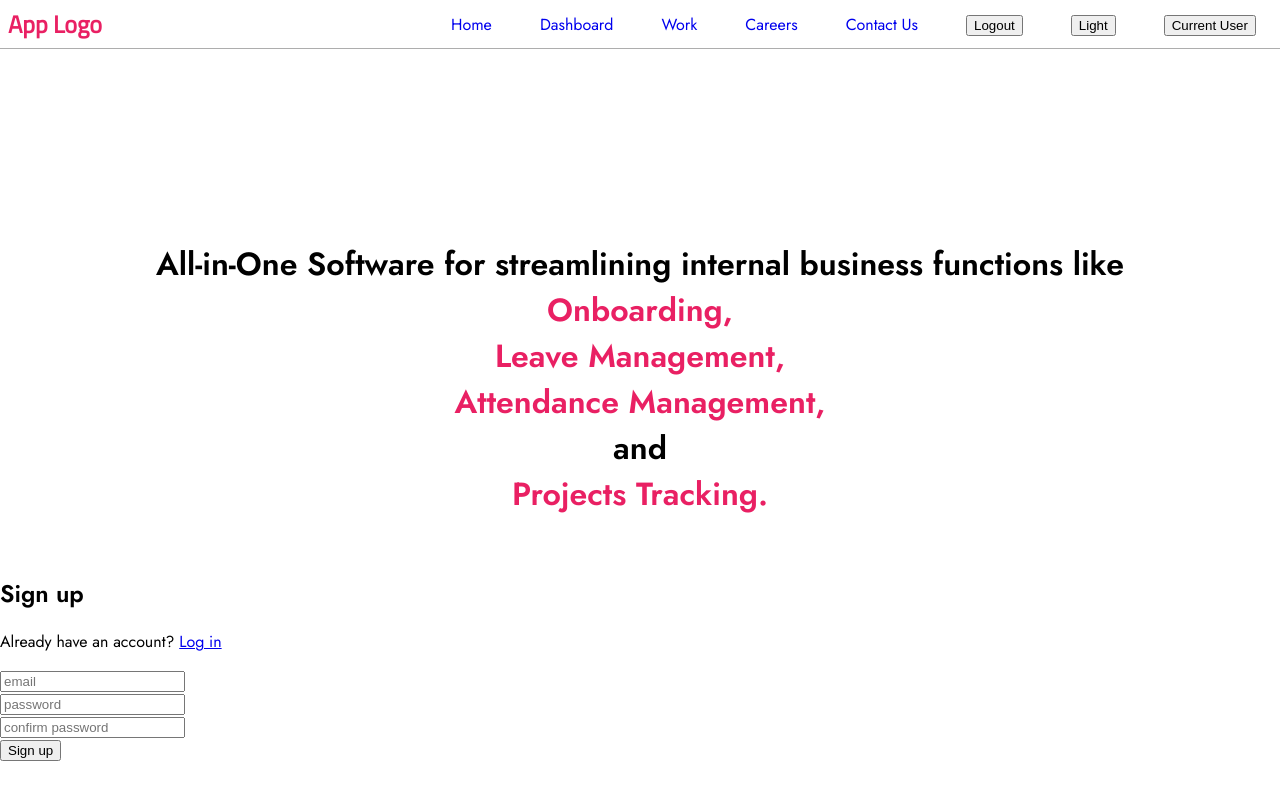
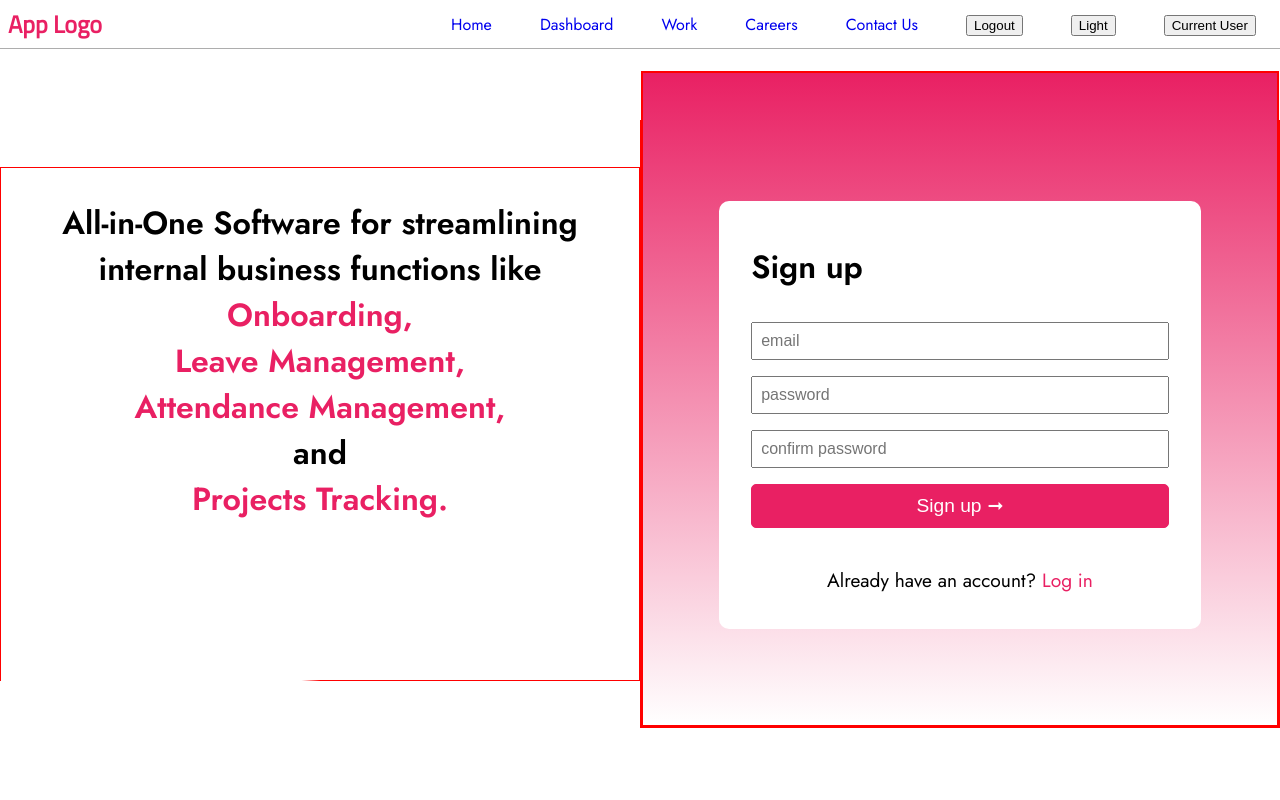
Before and after one commit to KumarAmitt/hrms-frontend, a Vue app: page /signup in a window 1280 px wide. Built offline with nearby package versions, Linux system fonts and the light colour scheme.

Commit message:
Add styling to home page

```diff
--- a/src/components/utility/AppButton.vue
+++ b/src/components/utility/AppButton.vue
@@ -1,12 +1,13 @@
 <script setup>
-
+const props = defineProps({
+  type: {type: String, default: 'text-button'}
+})
 </script>
 
 <template>
-<button>
+<button :class="type">
   <slot name="leading-icon"></slot>
   <slot></slot>
-  <slot name="trailing-icon"></slot>
 </button>
 </template>
 
@@ -15,14 +16,27 @@ button {
   background-color: var(--color-accent);
   color: var(--color-white);
   padding: 0.5em 1em;
-  border: none;
   border-radius: 5px;
   font-size: 1.2rem;
-  transition: all;
+  border: 1px solid var(--color-accent);
+  transition: all 0.3s ease-out;
 }
 
 button:hover {
+  background-color: transparent;
+  color: var(--color-accent);
+  font-weight: 300;
+}
 
+.arrow-button::after {
+  content: "\0279E";
+  padding-left: 6px;
+  display: inline-block;
+  transition: transform 0.3s ease-out;
+}
+
+.arrow-button:hover::after {
+  transform: translateX(6px);
 }
 
 </style>
--- /dev/null
+++ b/src/components/utility/AppNotification.vue
@@ -0,0 +1,53 @@
+<script setup>
+  const props = defineProps({
+    type: {type: String, default: 'notice'}
+  })
+
+  const emit = defineEmits(['confirmError'])
+
+</script>
+
+<template>
+  <dialog :class="type" open>
+    <div class="content">
+      <slot name="message">
+        <div>Something went wrong.</div>
+      </slot>
+    </div>
+    <button @click="$emit('confirmError')">
+      <font-awesome-icon :icon="['fas', 'xmark']" />
+    </button>
+  </dialog>
+</template>
+
+<style scoped>
+dialog {
+  position: fixed;
+  top: 4em;
+  right: 10px;
+  left: 20%;
+  margin: unset;
+  inset-inline-start: unset;
+  display: flex;
+  justify-content: space-between;
+  align-items: flex-start;
+  //border-radius: 10px;
+}
+
+button {
+  //border: 1px solid red;
+  border: none;
+  background-color: transparent;
+  font-size: 1.5rem;
+  color: red;
+
+}
+
+.notice {
+  border-left: 6px solid green;
+}
+
+.alert {
+  border-left: 6px solid red;
+}
+</style>
--- /dev/null
+++ b/src/components/utility/LoadingSpinner.vue
@@ -0,0 +1,61 @@
+<script setup>
+
+</script>
+
+<template>
+  <div class="loader-wrapper">
+    <div class="loader spinner"></div>
+  </div>
+</template>
+
+<style scoped>
+
+.loader-wrapper {
+  position: fixed;
+  top: 0;
+  bottom: 0;
+  left: 0;
+  right: 0;
+  background: linear-gradient(rgba(0, 0, 0, 0.7), rgba(0, 0, 0, 0.7));
+  display: flex;
+  justify-content: center;
+  align-items: center;
+  z-index: 200;
+}
+
+.loader {
+  width: 60px;
+  aspect-ratio: 1;
+  display: grid;
+  grid: 50%/50%;
+  color: var(--color-accent);
+  --_g: no-repeat linear-gradient(currentColor 0 0);
+  background: var(--_g),var(--_g),var(--_g);
+  background-size: 50.1% 50.1%;
+  animation:
+      l6-0   1.5s infinite steps(1) alternate,
+      l6-0-0 3s   infinite steps(1);
+}
+.loader::before {
+  content: "";
+  background: currentColor;
+  transform: perspective(150px) rotateY(0deg) rotateX(0deg);
+  transform-origin: bottom right;
+  animation: l6-1 1.5s infinite linear alternate;
+}
+@keyframes l6-0 {
+  0%  {background-position: 0    100%,100% 100%,100% 0}
+  33% {background-position: 100% 100%,100% 100%,100% 0}
+  66% {background-position: 100% 0   ,100% 0   ,100% 0}
+}
+@keyframes l6-0-0 {
+  0%  {transform: scaleX(1)  rotate(0deg)}
+  50% {transform: scaleX(-1) rotate(-90deg)}
+}
+@keyframes l6-1 {
+  16.5%{transform:perspective(150px) rotateX(-90deg)  rotateY(0deg)    rotateX(0deg);filter:grayscale(0.8)}
+  33%  {transform:perspective(150px) rotateX(-180deg) rotateY(0deg)    rotateX(0deg)}
+  66%  {transform:perspective(150px) rotateX(-180deg) rotateY(-180deg) rotateX(0deg)}
+  100% {transform:perspective(150px) rotateX(-180deg) rotateY(-180deg) rotateX(-180deg);filter:grayscale(0.8)}
+}
+</style>
--- a/src/lib/fontawesome/index.js
+++ b/src/lib/fontawesome/index.js
@@ -8,9 +8,11 @@ import {
 // Solid
 import {
   faArrowRight,
+  faXmark,
 } from '@fortawesome/free-solid-svg-icons';
 
 library.add(
   faUser,
   faArrowRight,
+  faXmark
 )
--- a/src/views/HomeView.vue
+++ b/src/views/HomeView.vue
@@ -26,7 +26,7 @@ const goToLoginPage = () => {
     </section>
     <section class="section__dynamic">
       <div class="start-btn" v-if="route.name === 'home'">
-        <AppButton @click="goToLoginPage">Get Started</AppButton>
+        <AppButton @click="goToLoginPage" type="arrow-button">Get Started</AppButton>
       </div>
       <router-view  />
     </section>
@@ -40,12 +40,22 @@ main {
 }
 
 .section__static {
-  //border: 1px solid red;
+  //border: 2px solid blue;
+  position: relative;
+  padding-bottom: 100px;
 }
 
-.section__dynamic {
-  //border: 1px solid green;
+.section__static::before {
+  content: '';
+  height: 100px;
+  background-color: var(--color-background);
+  position: absolute;
+  bottom: 0;
+  left: 0;
+  right: 0;
+  transform: skewY(-3deg);
 }
+
 
 .intro-text {
   //border: 1px solid red;
@@ -67,38 +77,32 @@ main {
   text-align: center;
 }
 
-/*
-.home-page {
+@media (min-width: 768px) {
+  main {
+    //margin: auto 4em;
+  }
+}
+
+@media (min-width: 992px) {
+  main {
+    //background-color: yellow;
     display: flex;
-  flex-direction: column;
-  justify-content: space-between;
     align-items: center;
-  height: calc(100vh - 3em);
+    margin: 0;
+    height: calc(100vh - 3.1em);
+  }
+
+  section {
+    flex: 1;
+    border: 1px solid red;
   }
 
   .intro-text {
-  font-size: 1.8rem;
-  margin-top: 4em;
-  border: 1px solid var(--color-divider-dark-2);
-  padding: 1em;
-  border-radius: 1em;
-}
-
-.app-intro span {
-  font-size: 2.2rem;
-  color: var(--color-accent);
+    margin-top: 0;
   }
 
   .start-btn {
-  font-size: 1.2rem;
-  background-color: var(--color-accent);
-  color: var(--color-text-dark-1);
-  padding: 0.5em 1em;
-  border-radius: 28px;
-  border: none;
-  transition: transform 0.7s ease-in-out;
-  margin-bottom: 3em;
-  width: 50%;
+    position: initial;
   }
-*/
+}
 </style>
--- a/src/views/auth/LoginView.vue
+++ b/src/views/auth/LoginView.vue
@@ -1,6 +1,9 @@
 <script setup>
-import { ref } from 'vue'
+import {ref} from 'vue'
 import {useAuthStore} from "@/stores/auth.js";
+import AppButton from "@/components/utility/AppButton.vue";
+import AppNotification from "@/components/utility/AppNotification.vue";
+import LoadingSpinner from "@/components/utility/LoadingSpinner.vue";
 
 const loginCredentials = ref({
   email: '',
@@ -16,19 +19,80 @@ const handleLogin = () => {
 </script>
 
 <template>
-  <h1>Log in</h1>
-  <p>Don't have an account?
-    <RouterLink :to="{name: 'signup'}">Sign up</RouterLink>
-  </p>
-  <p v-if="authStore.isLoading">Logging in...</p>
-  <p v-if="authStore.authError">
-    {{ authStore.authError }}
-    <button @click="authStore.closeError">Remove</button>
-  </p>
+  <div class="container">
+    <div class="content">
+      <h2>Log in</h2>
+      <LoadingSpinner v-if="authStore.isLoading"></LoadingSpinner>
+      <teleport to="body">
+        <AppNotification v-if="authStore.authError" @confirm-error="authStore.closeError" type="alert">
+          <template #message>{{  authStore.authError }}</template>
+        </AppNotification>
+      </teleport>
+      <form @submit.prevent="handleLogin" autocomplete="on">
+        <input type="email" placeholder="email" v-model="loginCredentials.email"/>
+        <input type="password" placeholder="password" v-model="loginCredentials.password"/>
+        <AppButton type="arrow-button">Log in</AppButton>
+      </form>
+      <div class="sub-content">
+        <p>Don't have an account?
+          <RouterLink :to="{name: 'signup'}">Sign up</RouterLink>
+        </p>
+      </div>
+    </div>
+  </div>
+</template>
 
-  <form @submit.prevent="handleLogin" autocomplete="on">
-    <input type="email" placeholder="email" v-model="loginCredentials.email" /><br />
-    <input type="password" placeholder="password" v-model="loginCredentials.password" /><br />
-    <button>Log in</button>
-  </form>
-</template>
+<style scoped>
+.container {
+  border: 2px solid red;
+  margin-top: -50px;
+  padding: 8em 1em 6em;
+  background: linear-gradient(to bottom, var(--color-accent), #fff);
+  display: flex;
+  justify-content: center;
+  align-items: center;
+}
+
+.content {
+//border: 1px solid blue; background: #fff;
+  padding: 1em 2em;
+  border-radius: 10px;
+  width: 80%;
+}
+
+h2 {
+  font-size: 2rem;
+//border: 1px solid red;
+}
+
+form {
+//border: 1px solid red; margin-top: 2em;
+}
+
+form > * {
+  display: block;
+  width: 100%;
+  margin-bottom: 1em;
+}
+
+form input {
+  font-size: 1rem;
+  padding: 0.5em;
+}
+
+form input:focus {
+  outline: none
+}
+
+.sub-content {
+  margin-top: 2em;
+  font-size: 1.2rem;
+  text-align: center;
+}
+
+.sub-content a {
+  text-decoration: none;
+  color: var(--color-accent);
+}
+
+</style>
--- a/src/views/auth/SignupView.vue
+++ b/src/views/auth/SignupView.vue
@@ -1,13 +1,15 @@
 <script setup>
 import {ref} from 'vue'
 import {useAuthStore} from "@/stores/auth.js";
+import AppButton from "@/components/utility/AppButton.vue";
+import AppNotification from "@/components/utility/AppNotification.vue";
+import LoadingSpinner from "@/components/utility/LoadingSpinner.vue";
 
 const signupCredentials = ref({
   email: '',
   password: '',
   confirmPassword: ''
 })
-// const confirmPassword = ref('');
 
 const authStore = useAuthStore();
 
@@ -18,21 +20,83 @@ const handleSignup = () => {
 </script>
 
 <template>
-  <h1>Sign up</h1>
-  <p>Already have an account?
-    <RouterLink :to="{name: 'login'}">Log in</RouterLink>
-  </p>
-  <p v-if="authStore.isLoading">Creating new account...</p>
-  <p v-if="authStore.authError">
-    {{ authStore.authError }}
-    <button @click="authStore.closeError">Remove</button>
-  </p>
+
+  <div class="container">
+    <div class="content">
+      <h2>Sign up</h2>
+      <LoadingSpinner v-if="authStore.isLoading"></LoadingSpinner>
+      <teleport to="body">
+        <AppNotification v-if="authStore.authError" @confirm-error="authStore.closeError" type="alert">
+          <template #message>{{  authStore.authError }}</template>
+        </AppNotification>
+      </teleport>
+      <form @submit.prevent="handleSignup" autocomplete="on">
+        <input type="email" placeholder="email" v-model="signupCredentials.email"/>
+        <input type="password" placeholder="password" v-model="signupCredentials.password"/>
+        <input type="password" placeholder="confirm password" v-model="signupCredentials.confirmPassword"/>
+        <AppButton type="arrow-button">Sign up</AppButton>
+      </form>
+      <div class="sub-content">
+        <p>Already have an account?
+          <RouterLink :to="{name: 'login'}">Log in</RouterLink>
+        </p>
+      </div>
+    </div>
+  </div>
+</template>
 
 
-  <form @submit.prevent="handleSignup">
-    <input type="email" placeholder="email" v-model="signupCredentials.email"/><br/>
-    <input type="password" placeholder="password" v-model="signupCredentials.password"/><br/>
-    <input type="password" placeholder="confirm password" v-model="signupCredentials.confirmPassword"/><br/>
-    <button>Sign up</button>
-  </form>
-</template>
+<style scoped>
+.container {
+  border: 2px solid red;
+  margin-top: -50px;
+  padding: 8em 1em 6em;
+  background: linear-gradient(to bottom, var(--color-accent), #fff);
+  display: flex;
+  justify-content: center;
+  align-items: center;
+}
+
+.content {
+//border: 1px solid blue; background: #fff;
+  padding: 1em 2em;
+  border-radius: 10px;
+  width: 80%;
+}
+
+h2 {
+  font-size: 2rem;
+//border: 1px solid red;
+}
+
+form {
+//border: 1px solid red; margin-top: 2em;
+}
+
+form > * {
+  display: block;
+  width: 100%;
+  margin-bottom: 1em;
+}
+
+form input {
+  font-size: 1rem;
+  padding: 0.5em;
+}
+
+form input:focus {
+  outline: none
+}
+
+.sub-content {
+  margin-top: 2em;
+  font-size: 1.2rem;
+  text-align: center;
+}
+
+.sub-content a {
+  text-decoration: none;
+  color: var(--color-accent);
+}
+
+</style>
```
Also changed, not shown: src/components/utility/LinkButton.vue (deleted, +0 -15 lines). Lines whose indentation alone changed are shown as unchanged.
